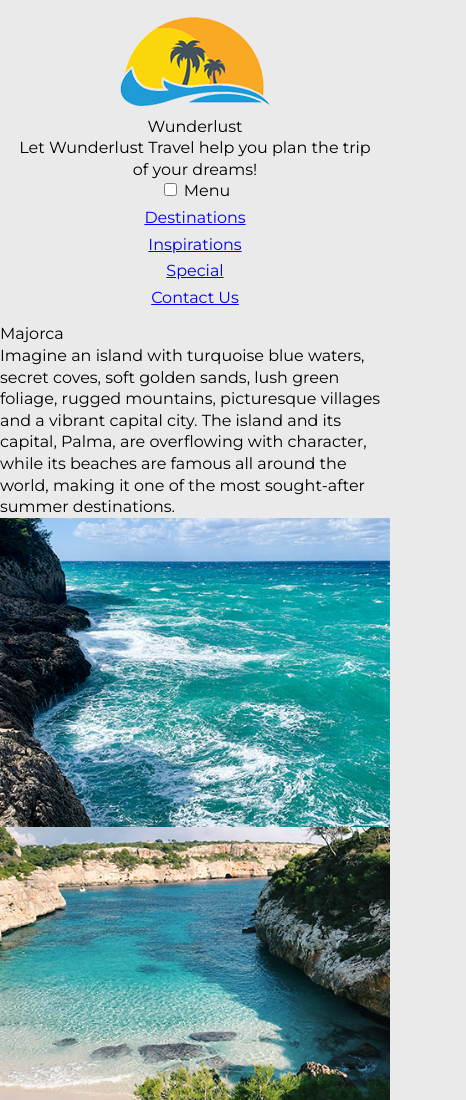
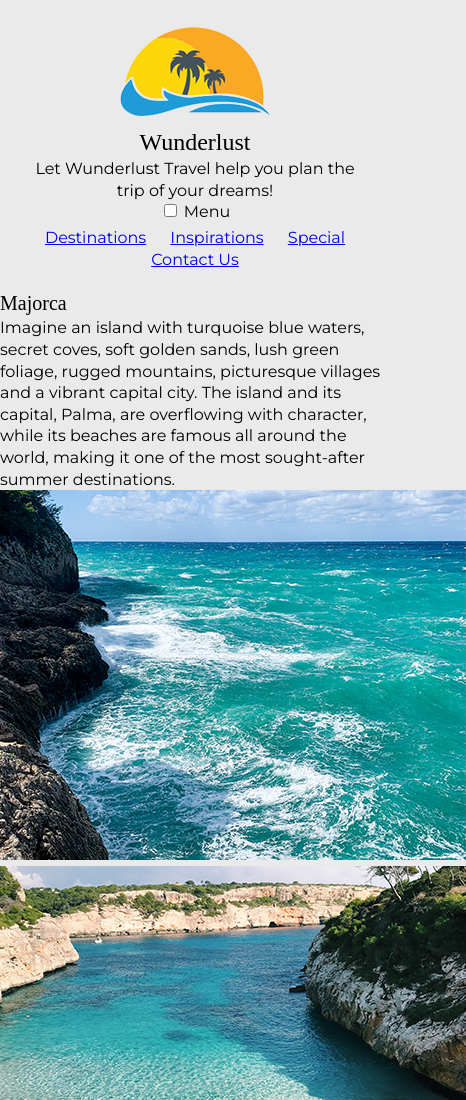
Before and after one commit to Mozhi2/wunderlust, a plain HTML site: page wunderlust-majorca.html in a window 390 px wide. Shown: the top 1100 px of the page, 466 px wide, since content can reach past the window. Drawn offline with Linux system fonts and the light colour scheme; a web font is replaced by a local one.

Commit message:
update styles.css

```diff
--- a/styles.css
+++ b/styles.css
@@ -231,7 +231,7 @@ nav ul li {
 
 
 /* Additional styles for smaller screens */
-@media screen and (min-width: 480px) {
+
     h1 {
         font-size: 1.5em; /* Adjust header size */
         font-family: Molle, "sans-serif";
@@ -306,37 +306,6 @@ nav ul li {
 }
 
 
-
-/* Mobile styles */
-@media screen and (max-width: 768px) {
-    header {
-        padding: 10px;
-    }
-
-    nav ul {
-        display: block; /* Stack navigation items on mobile */
-    }
-
-    nav ul li {
-        display: block; /* Change to block for mobile view */
-        margin: 5px 0;
-    }
-
-    #img-grid {
-        display: flex;
-        flex-direction: column; /* Stack images vertically */
-        align-items: center;
-    }
-
-    #img-grid img {
-        max-width: 100%; /* Make images responsive */
-        height: auto; /* Maintain aspect ratio */
-    }
-
-    #contact {
-        padding: 10px; /* Adjust padding for mobile */
-    }
-}
 
 
 
```
